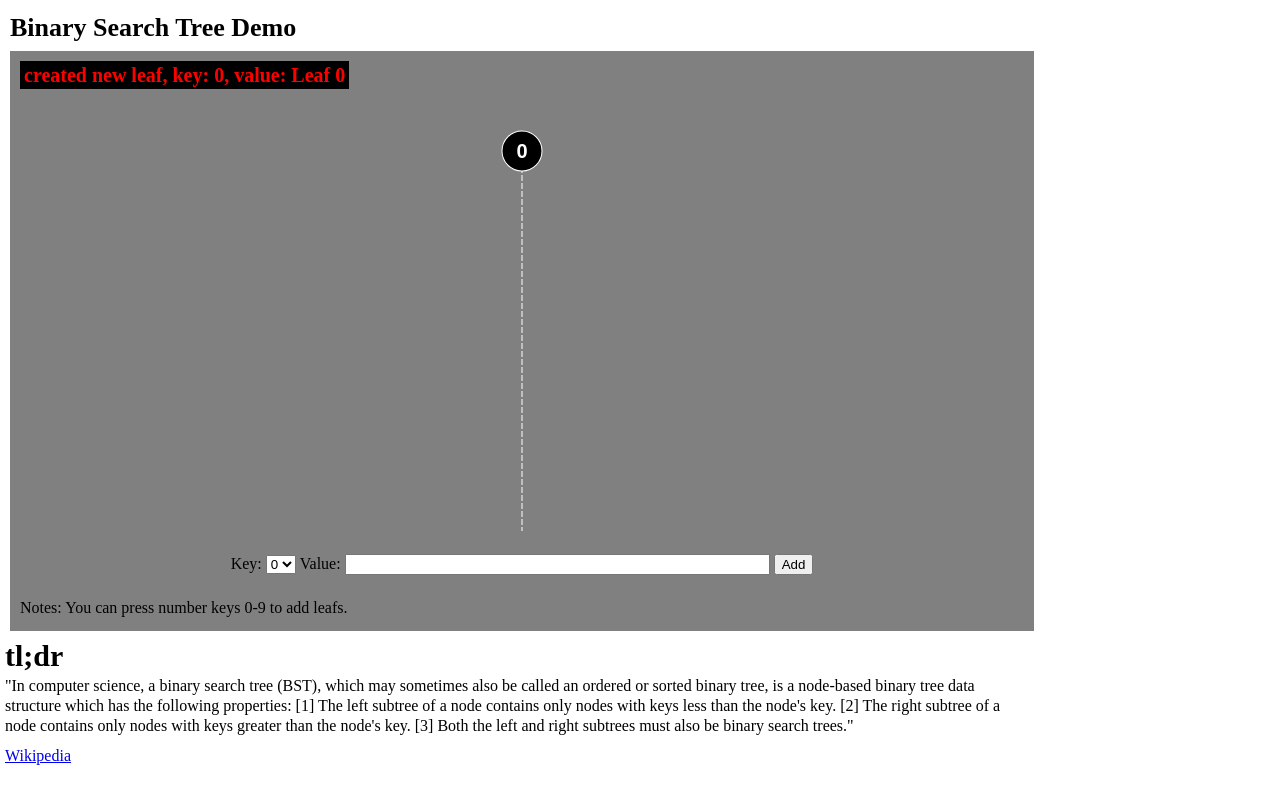
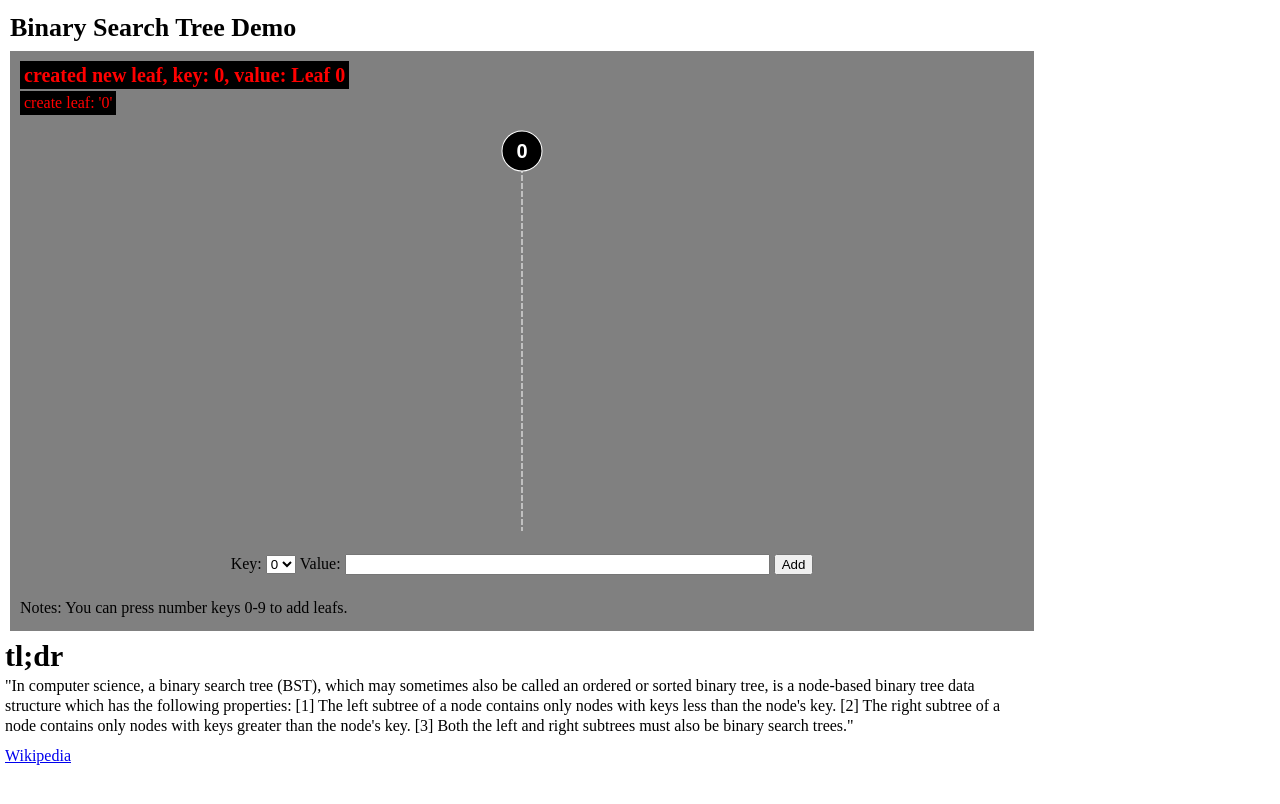
Before and after one commit to marty-wang/Algorithms, a plain HTML site: page demo/binary_search_tree.html in a window 1280 px wide. Both pictures are taken after a click on the button "Add". Drawn offline with Linux system fonts and the light colour scheme.

Commit message:
print trace onto screen

```diff
--- a/demo/app/compiled/bst_app.js
+++ b/demo/app/compiled/bst_app.js
@@ -211,7 +211,7 @@
         this._logHandlers = [];
       }
       BSTDemo.prototype.put = function(key, value) {
-        var branch, item, iterator, leaf, level, newLeaf, oldLeaf, oldLevel, oldPayload, oldPos, previousItem, status, trace, traceStr, _results;
+        var branch, item, iterator, leaf, level, newLeaf, oldLeaf, oldLevel, oldPayload, oldPos, previousItem, status, trace, traceStr;
         leaf = this._paper.algLeaf(this._centerX, this._centerY, key, key, this._leafRadius);
         leaf.setPayload(value);
         trace = new Alg.Stack();
@@ -221,7 +221,6 @@
         iterator = trace.iterator();
         traceStr = "";
         previousItem = null;
-        _results = [];
         while (iterator.hasNext()) {
           item = iterator.next();
           if (traceStr !== "") {
@@ -247,7 +246,10 @@
               _updateTree.call(this, function() {
                 return leaf.show(true);
               });
-              _triggerLog.call(this, "created new leaf, key: " + (leaf.getKey()) + ", value: " + (leaf.getPayload()));
+              _triggerLog.call(this, {
+                type: "log",
+                message: "created new leaf, key: " + (leaf.getKey()) + ", value: " + (leaf.getPayload())
+              });
             } else {
               status = "update ";
               oldLeaf = item.oldValue;
@@ -262,13 +264,19 @@
               }
               newLeaf.move(oldPos[0], oldPos[1]);
               newLeaf.show(true);
-              _triggerLog.call(this, "updated leaf, key: " + (newLeaf.getKey()) + ", new value: " + (newLeaf.getPayload()) + ", old value: " + oldPayload);
+              _triggerLog.call(this, {
+                type: "log",
+                message: "updated leaf, key: " + (newLeaf.getKey()) + ", new value: " + (newLeaf.getPayload()) + ", old value: " + oldPayload
+              });
             }
           }
           previousItem = item;
-          _results.push(traceStr += status + ("node: '" + item.key + "' " + branch));
+          traceStr += status + ("leaf: '" + item.key + "' " + branch);
         }
-        return _results;
+        return _triggerLog.call(this, {
+          type: "trace",
+          message: traceStr
+        });
       };
       BSTDemo.prototype.get = function(key) {};
       BSTDemo.prototype.clear = function() {};
@@ -356,16 +364,22 @@
     return App.BSTDemo = BSTDemo;
   })(App);
   $(function() {
-    var $add_button, $key_select, $log, $value_input, bstDemo;
+    var $add_button, $key_select, $log, $trace, $value_input, bstDemo;
     console.log("BST Demo");
     bstDemo = new App.BSTDemo("bst-demo");
     bstDemo.log(function(e) {
-      return $log.text(e);
+      switch (e.type) {
+        case "log":
+          return $log.text(e.message);
+        case "trace":
+          return $trace.text(e.message);
+      }
     });
     $key_select = $('#key_select');
     $value_input = $('#value_input');
     $add_button = $('#add_button');
     $log = $('#bst-demo .log');
+    $trace = $('#bst-demo .trace');
     $add_button.click(function(e) {
       var key, value;
       e.preventDefault();
--- a/demo/binary_search_tree.html
+++ b/demo/binary_search_tree.html
@@ -48,6 +48,7 @@
             </ul>
             <p class="notes">Notes: You can press number keys 0-9 to add leafs.</p>
             <p class="log"></p>
+            <p class="trace"></p>
         </div>
         <div class="text part">
             <p>"In computer science, a binary search tree (BST), which may sometimes also be called an ordered or sorted binary tree, is a node-based binary tree data structure which has the following properties: [1] The left subtree of a node contains only nodes with keys less than the node's key. [2] The right subtree of a node contains only nodes with keys greater than the node's key. [3] Both the left and right subtrees must also be binary search trees."</p>
--- a/demo/styles/less/main.less
+++ b/demo/styles/less/main.less
@@ -106,7 +106,7 @@
         margin: 25px 0 0 10px;
     }
 
-    .log {
+    .log, .trace {
         position: absolute;
         left: 0;
         top: 0;
@@ -117,4 +117,10 @@
         padding: 4px;
         margin: 10px;
     }
+
+    .trace {
+        font-size: 16px;
+        font-weight: normal;
+        margin: 40px 10px 10px 10px;
+    }
 }
```
Also changed, not shown: demo/styles/css/main.css, 1 other file.
